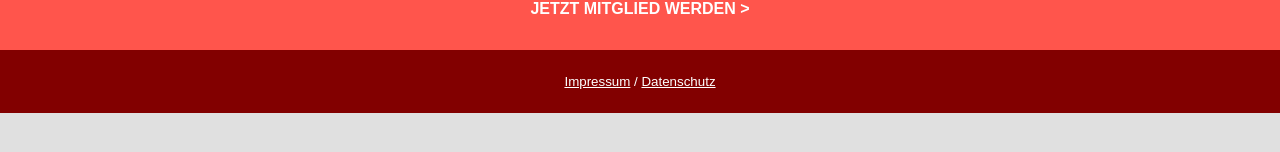
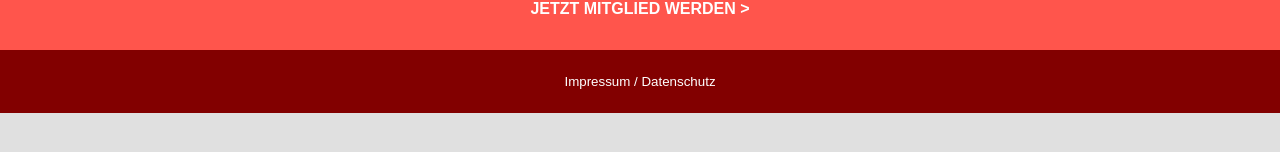
Before and after one commit to webdevelukas/klubwebsite, a Next.js app: page /impressum in a window 1280 px wide. Shown: the part 522-674 px from the top of the page. Built offline with nearby package versions, Linux system fonts and the light colour scheme; a web font is replaced by a local one.

Commit message:
:art: add some global styles to <a>

```diff
--- a/src/styles/GlobalStyles.js
+++ b/src/styles/GlobalStyles.js
@@ -28,4 +28,11 @@ button, input, select, textarea {
   padding: unset;
 }
 p, h1, h2, h3, h4, h5, h6 {margin:0;}
+
+a {
+  cursor: pointer;
+  text-decoration: none;
+  color: inherit;
+}
+
 `;
```
